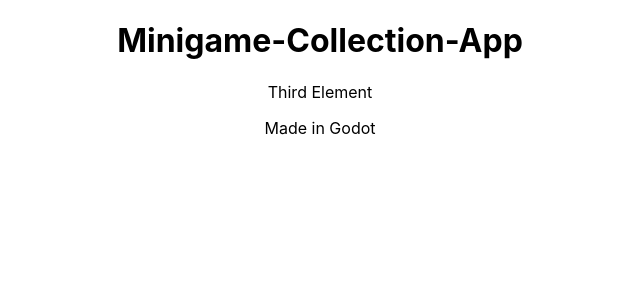
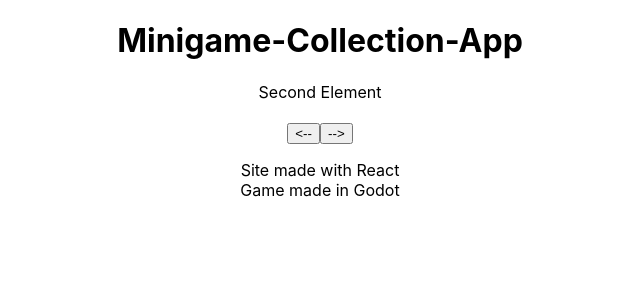
Before and after one commit to N-Ziermann/Minigame-Collection, a React (Create React App) app in the folder minigame_site/: page / in a window 1280 px wide. Shown: the top 300 px of the page, without its empty margins (320-960 px from the left). Built offline with nearby package versions, Linux system fonts and the light colour scheme.

Commit message:
Improve file structure

```diff
--- a/minigame_site/package.json
+++ b/minigame_site/package.json
@@ -16,8 +16,8 @@
     "build": "react-scripts build",
     "test": "react-scripts test",
     "eject": "react-scripts eject",
-    "predeploy":"npm run build",
-    "deploy":"gh-pages -d build"
+    "predeploy": "npm run build",
+    "deploy": "gh-pages -d build"
   },
   "eslintConfig": {
     "extends": "react-app"
--- a/minigame_site/src/App.js
+++ b/minigame_site/src/App.js
@@ -1,6 +1,8 @@
 import React from 'react';
-import logo from './logo.svg';
 import './App.css';
+import Header from "./Components/Header"
+import Footer from "./Components/Footer"
+import Carrousel from "./Components/Carrousel"
 
 class App extends React.Component {
   constructor(props){
@@ -17,48 +19,4 @@
   }
 }
 
-class Carrousel extends React.Component{
-  constructor(props){
-    super (props);
-    this.state = {
-      position:3,
-    }
-  }
-  render(){
-    return (
-      <div>
-      {
-        this.state.position == 1
-        ? <div>First Element</div>
-        : this.state.position == 2
-        ? <div>Second Element</div>
-        : <div>Third Element</div>
-      }
-      </div>
-    )
-  }
-}
-
-class Header extends React.Component{
-  constructor(props){
-    super (props);
-  }
-  render(){
-    return(
-      <h1>Minigame-Collection-App</h1>
-    );
-  }
-}
-
-class Footer extends React.Component{
-  constructor(props){
-    super (props);
-  }
-  render(){
-    return(
-      <p>Made in Godot</p>
-    );
-  }
-}
-
 export default App;
--- /dev/null
+++ b/minigame_site/src/Components/Carrousel.js
@@ -0,0 +1,28 @@
+import React from 'react';
+
+class Carrousel extends React.Component{
+  constructor(props){
+    super (props);
+    this.state = {
+      position:2,
+    }
+  }
+  render(){
+    return (
+      <div>
+      {
+        this.state.position == 1
+        ? <div>First Element</div>
+        : this.state.position == 2
+        ? <div>Second Element</div>
+        : <div>Third Element</div>
+      }
+      <br/>
+      <button onClick={function(){console.log("a")}}>{"<--"}</button>
+      <button onClick={function(){console.log("b")}}>{"-->"}</button>
+      </div>
+    )
+  }
+}
+
+export default Carrousel;
--- /dev/null
+++ b/minigame_site/src/Components/Footer.js
@@ -0,0 +1,17 @@
+import React from 'react';
+
+class Footer extends React.Component{
+  constructor(props){
+    super (props);
+  }
+  render(){
+    return(
+      <p>
+        Site made with React <br/>
+        Game made in Godot
+      </p>
+    );
+  }
+}
+
+export default Footer;
--- /dev/null
+++ b/minigame_site/src/Components/Header.js
@@ -0,0 +1,14 @@
+import React from 'react';
+
+class Header extends React.Component{
+  constructor(props){
+    super (props);
+  }
+  render(){
+    return(
+      <h1>Minigame-Collection-App</h1>
+    );
+  }
+}
+
+export default Header;
```
